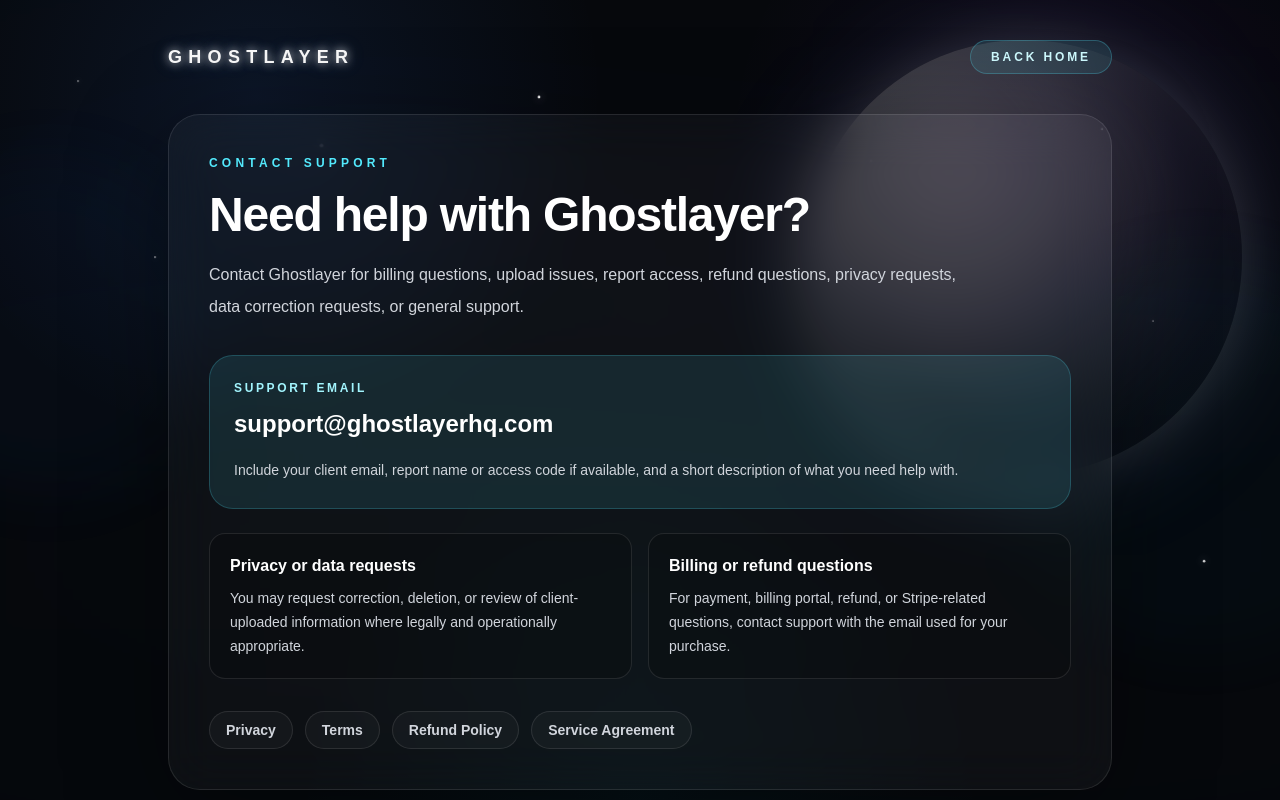
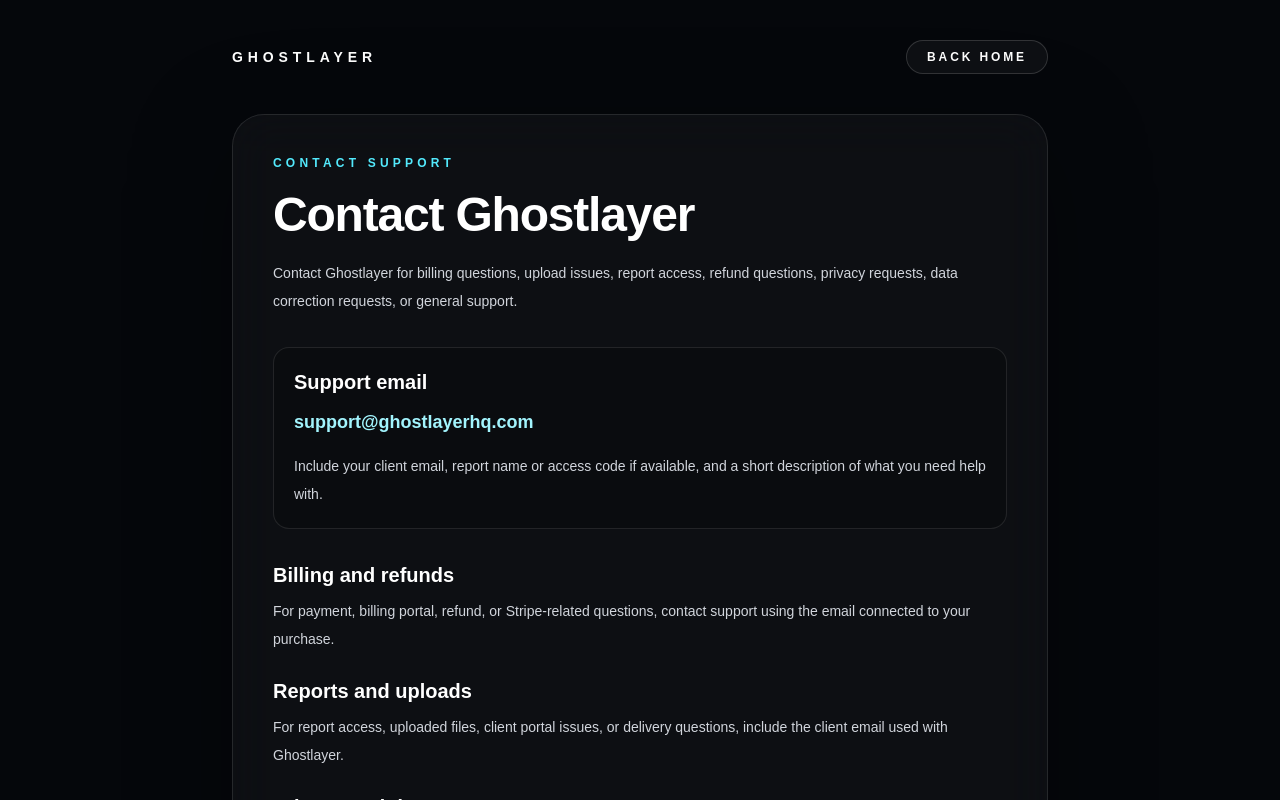
Before and after one commit to DexTheAIBusinessman/ghostlayer, a Next.js app: page /contact in a window 1280 px wide. Shown: the top 800 px of the page. Built offline with nearby package versions, Linux system fonts and the light colour scheme.

Commit message:
match contact page to legal page theme

```diff
--- a/app/contact/page.tsx
+++ b/app/contact/page.tsx
@@ -1,44 +1,35 @@
-import Link from "next/link";
-
 export const metadata = {
   title: "Contact Support | Ghostlayer",
-  description:
-    "Contact Ghostlayer for billing, report, upload, refund, privacy, or support questions.",
+  description: "Contact Ghostlayer for billing, report, upload, refund, privacy, or support questions.",
 };
-
-const supportEmail =
-  process.env.GHOSTLAYER_REPLY_TO_EMAIL ||
-  process.env.GHOSTLAYER_FROM_EMAIL ||
-  "support@ghostlayerhq.com";
 
 function NightSkyBackground() {
   const stars = [
-    { left: "6%", top: "10%", size: 2, delay: "0s", duration: "4.8s" },
-    { left: "12%", top: "32%", size: 2, delay: "1.1s", duration: "5.4s" },
-    { left: "25%", top: "18%", size: 3, delay: "1.6s", duration: "5.8s" },
-    { left: "42%", top: "12%", size: 2, delay: "2.5s", duration: "5.6s" },
-    { left: "51%", top: "38%", size: 3, delay: "1.3s", duration: "5.2s" },
-    { left: "68%", top: "20%", size: 2, delay: "2.9s", duration: "5.3s" },
-    { left: "77%", top: "50%", size: 3, delay: "1.8s", duration: "4.7s" },
-    { left: "86%", top: "16%", size: 2, delay: "0.4s", duration: "5.7s" },
-    { left: "94%", top: "70%", size: 2, delay: "2.2s", duration: "5.1s" },
-    { left: "30%", top: "88%", size: 2, delay: "2.4s", duration: "5.2s" },
-    { left: "59%", top: "74%", size: 2, delay: "0.9s", duration: "5.5s" },
-    { left: "90%", top: "40%", size: 2, delay: "0.6s", duration: "4.9s" },
+    { left: "6%", top: "10%", size: 2, delay: "0s", duration: "4.8s", opacity: 0.75 },
+    { left: "12%", top: "32%", size: 2, delay: "1.1s", duration: "5.4s", opacity: 0.7 },
+    { left: "25%", top: "18%", size: 3, delay: "1.6s", duration: "5.8s", opacity: 0.78 },
+    { left: "42%", top: "12%", size: 2, delay: "2.5s", duration: "5.6s", opacity: 0.72 },
+    { left: "51%", top: "38%", size: 3, delay: "1.3s", duration: "5.2s", opacity: 0.82 },
+    { left: "68%", top: "20%", size: 2, delay: "2.9s", duration: "5.3s", opacity: 0.76 },
+    { left: "77%", top: "50%", size: 3, delay: "1.8s", duration: "4.7s", opacity: 0.85 },
+    { left: "86%", top: "16%", size: 2, delay: "0.4s", duration: "5.7s", opacity: 0.72 },
+    { left: "94%", top: "70%", size: 2, delay: "2.2s", duration: "5.1s", opacity: 0.7 },
+    { left: "30%", top: "88%", size: 2, delay: "2.4s", duration: "5.2s", opacity: 0.58 },
+    { left: "59%", top: "74%", size: 2, delay: "0.9s", duration: "5.5s", opacity: 0.6 },
+    { left: "90%", top: "40%", size: 2, delay: "0.6s", duration: "4.9s", opacity: 0.68 },
   ];
 
   return (
-    <div className="contactNightSky" aria-hidden="true">
-      <div className="contactMoon" />
-      <div className="contactFog contactFogA" />
-      <div className="contactFog contactFogB" />
-      <div className="contactOrb contactOrbA" />
-      <div className="contactOrb contactOrbB" />
-
+    <div className="legalNightSky" aria-hidden="true">
+      <div className="legalSkyGradient" />
+      <div className="legalFog legalFogA" />
+      <div className="legalFog legalFogB" />
+      <div className="legalOrb legalOrbA" />
+      <div className="legalOrb legalOrbB" />
       {stars.map((star, index) => (
         <span
           key={index}
-          className="contactStar"
+          className="legalStar"
           style={{
             left: star.left,
             top: star.top,
@@ -46,6 +37,7 @@ function NightSkyBackground() {
             height: `${star.size}px`,
             animationDelay: star.delay,
             animationDuration: star.duration,
+            opacity: star.opacity,
           }}
         />
       ))}
@@ -53,275 +45,110 @@ function NightSkyBackground() {
   );
 }
 
+const lastUpdated = "May 11, 2026";
+
 export default function ContactPage() {
+  const supportEmail =
+    process.env.GHOSTLAYER_REPLY_TO_EMAIL ||
+    process.env.GHOSTLAYER_FROM_EMAIL ||
+    "support@ghostlayerhq.com";
+
   return (
     <main className="relative min-h-screen overflow-hidden bg-[#05070b] text-white">
       <NightSkyBackground />
 
-      <section className="relative z-10 mx-auto max-w-5xl px-6 py-10 sm:px-8 lg:px-10">
+      <section className="relative z-10 mx-auto max-w-4xl px-6 py-10 sm:px-8 lg:px-10">
         <div className="mb-10 flex flex-col gap-6 sm:flex-row sm:items-center sm:justify-between">
-          <Link
+          <a
             href="/"
-            className="contactLogoGlow inline-block text-lg font-bold tracking-[0.35em] text-white transition hover:text-white"
+            className="inline-block text-sm font-bold tracking-[0.35em] text-white"
           >
             GHOSTLAYER
-          </Link>
+          </a>
 
-          <Link
+          <a
             href="/"
-            className="rounded-full border border-cyan-300/25 bg-cyan-300/10 px-5 py-2 text-xs font-bold uppercase tracking-[0.24em] text-cyan-100 transition hover:bg-cyan-300/15"
+            className="rounded-full border border-white/15 bg-white/[0.04] px-5 py-2 text-xs font-bold uppercase tracking-[0.24em] text-white transition hover:bg-white/[0.08]"
           >
             Back Home
-          </Link>
+          </a>
         </div>
 
-        <div className="rounded-[2rem] border border-white/10 bg-white/[0.035] p-6 shadow-[0_24px_100px_rgba(0,0,0,0.35)] backdrop-blur-xl sm:p-10">
+        <article className="rounded-[2rem] border border-white/10 bg-white/[0.035] p-6 shadow-[0_24px_100px_rgba(0,0,0,0.35)] backdrop-blur-xl sm:p-10">
           <p className="text-xs font-semibold uppercase tracking-[0.35em] text-cyan-300">
             Contact Support
           </p>
 
-          <h1 className="mt-5 max-w-3xl text-4xl font-black tracking-tight sm:text-5xl">
-            Need help with Ghostlayer?
+          <h1 className="mt-5 text-4xl font-black tracking-tight sm:text-5xl">
+            Contact Ghostlayer
           </h1>
 
-          <p className="mt-5 max-w-3xl text-base leading-8 text-gray-300">
+          <p className="mt-5 text-sm leading-7 text-gray-300">
             Contact Ghostlayer for billing questions, upload issues, report access,
             refund questions, privacy requests, data correction requests, or general
             support.
           </p>
 
-          <div className="mt-8 rounded-[1.5rem] border border-cyan-300/20 bg-cyan-300/10 p-6">
-            <p className="text-xs font-bold uppercase tracking-[0.22em] text-cyan-200">
-              Support Email
-            </p>
-
+          <div className="mt-8 rounded-2xl border border-white/10 bg-black/20 p-5">
+            <h2 className="text-xl font-bold text-white">Support email</h2>
             <a
               href={`mailto:${supportEmail}`}
-              className="mt-3 inline-block break-all text-2xl font-black text-white transition hover:text-cyan-200"
+              className="mt-3 inline-block break-all text-lg font-bold text-cyan-200 transition hover:text-white"
             >
               {supportEmail}
             </a>
-
             <p className="mt-4 text-sm leading-7 text-gray-300">
               Include your client email, report name or access code if available,
               and a short description of what you need help with.
             </p>
           </div>
 
-          <div className="mt-6 grid gap-4 sm:grid-cols-2">
-            <div className="rounded-2xl border border-white/10 bg-black/20 p-5">
-              <h2 className="font-bold text-white">Privacy or data requests</h2>
-              <p className="mt-2 text-sm leading-6 text-gray-300">
-                You may request correction, deletion, or review of client-uploaded
-                information where legally and operationally appropriate.
+          <div className="mt-8 space-y-6 text-sm leading-7 text-gray-300">
+            <section>
+              <h2 className="text-xl font-bold text-white">Billing and refunds</h2>
+              <p className="mt-2">
+                For payment, billing portal, refund, or Stripe-related questions,
+                contact support using the email connected to your purchase.
               </p>
-            </div>
+            </section>
 
-            <div className="rounded-2xl border border-white/10 bg-black/20 p-5">
-              <h2 className="font-bold text-white">Billing or refund questions</h2>
-              <p className="mt-2 text-sm leading-6 text-gray-300">
-                For payment, billing portal, refund, or Stripe-related questions,
-                contact support with the email used for your purchase.
+            <section>
+              <h2 className="text-xl font-bold text-white">Reports and uploads</h2>
+              <p className="mt-2">
+                For report access, uploaded files, client portal issues, or delivery
+                questions, include the client email used with Ghostlayer.
               </p>
-            </div>
+            </section>
+
+            <section>
+              <h2 className="text-xl font-bold text-white">Privacy and data requests</h2>
+              <p className="mt-2">
+                You may request review, correction, or deletion of client information
+                where legally and operationally appropriate. Some records may need to
+                be retained for payment, tax, security, dispute, or legal reasons.
+              </p>
+            </section>
+
+            <section>
+              <h2 className="text-xl font-bold text-white">Related pages</h2>
+              <div className="mt-4 flex flex-wrap gap-3">
+                <a href="/privacy" className="rounded-full border border-white/10 px-4 py-2 text-gray-300 transition hover:text-white">
+                  Privacy Policy
+                </a>
+                <a href="/terms" className="rounded-full border border-white/10 px-4 py-2 text-gray-300 transition hover:text-white">
+                  Terms
+                </a>
+                <a href="/refund-policy" className="rounded-full border border-white/10 px-4 py-2 text-gray-300 transition hover:text-white">
+                  Refund Policy
+                </a>
+                <a href="/service-agreement" className="rounded-full border border-white/10 px-4 py-2 text-gray-300 transition hover:text-white">
+                  Service Agreement
+                </a>
+              </div>
+            </section>
           </div>
-
-          <div className="mt-8 flex flex-wrap gap-3 text-sm font-semibold">
-            <Link
-              href="/privacy"
-              className="rounded-full border border-white/10 bg-white/[0.03] px-4 py-2 text-gray-300 transition hover:text-white"
-            >
-              Privacy
-            </Link>
-            <Link
-              href="/terms"
-              className="rounded-full border border-white/10 bg-white/[0.03] px-4 py-2 text-gray-300 transition hover:text-white"
-            >
-              Terms
-            </Link>
-            <Link
-              href="/refund-policy"
-              className="rounded-full border border-white/10 bg-white/[0.03] px-4 py-2 text-gray-300 transition hover:text-white"
-            >
-              Refund Policy
-            </Link>
-            <Link
-              href="/service-agreement"
-              className="rounded-full border border-white/10 bg-white/[0.03] px-4 py-2 text-gray-300 transition hover:text-white"
-            >
-              Service Agreement
-            </Link>
-          </div>
-        </div>
+        </article>
       </section>
-
-      <style>{`
-        .contactNightSky {
-          pointer-events: none;
-          position: fixed;
-          inset: 0;
-          z-index: 0;
-          overflow: hidden;
-          background:
-            radial-gradient(circle at 20% 12%, rgba(59, 130, 246, 0.11), transparent 28%),
-            radial-gradient(circle at 82% 18%, rgba(147, 51, 234, 0.08), transparent 26%),
-            radial-gradient(circle at 50% 100%, rgba(6, 182, 212, 0.045), transparent 34%),
-            #05070b;
-        }
-
-        .contactMoon {
-          position: absolute;
-          right: 3%;
-          top: 5%;
-          width: min(34vw, 30rem);
-          height: min(34vw, 30rem);
-          border-radius: 9999px;
-          background:
-            radial-gradient(circle at 32% 28%, rgba(255, 255, 255, 0.98) 0%, rgba(248, 250, 252, 0.92) 12%, rgba(226, 232, 240, 0.76) 30%, rgba(148, 163, 184, 0.42) 54%, rgba(30, 41, 59, 0.18) 78%, rgba(15, 23, 42, 0.04) 100%);
-          box-shadow:
-            0 0 44px rgba(255, 255, 255, 0.42),
-            0 0 95px rgba(191, 219, 254, 0.36),
-            0 0 165px rgba(96, 165, 250, 0.26),
-            inset -42px -34px 70px rgba(15, 23, 42, 0.42),
-            inset 18px 14px 44px rgba(255, 255, 255, 0.32);
-          opacity: 0.24;
-          animation: contactMoonGlow 4.8s ease-in-out infinite;
-        }
-
-        .contactStar {
-          position: absolute;
-          display: block;
-          border-radius: 9999px;
-          background: #ffffff;
-          box-shadow:
-            0 0 8px rgba(255, 255, 255, 0.95),
-            0 0 18px rgba(147, 197, 253, 0.62),
-            0 0 30px rgba(59, 130, 246, 0.35);
-          animation-name: contactTwinkle;
-          animation-timing-function: ease-in-out;
-          animation-iteration-count: infinite;
-        }
-
-        .contactFog {
-          position: absolute;
-          left: -10%;
-          right: -10%;
-          height: 170px;
-          border-radius: 9999px;
-          filter: blur(92px);
-          opacity: 0.075;
-          mix-blend-mode: screen;
-        }
-
-        .contactFogA {
-          top: 18%;
-          background: linear-gradient(90deg, rgba(59, 130, 246, 0), rgba(59, 130, 246, 0.36), rgba(147, 51, 234, 0.18), rgba(59, 130, 246, 0));
-          animation: contactFogDriftOne 42s ease-in-out infinite;
-        }
-
-        .contactFogB {
-          top: 58%;
-          background: linear-gradient(90deg, rgba(16, 185, 129, 0), rgba(6, 182, 212, 0.32), rgba(96, 165, 250, 0.2), rgba(16, 185, 129, 0));
-          animation: contactFogDriftTwo 46s ease-in-out infinite;
-        }
-
-        .contactOrb {
-          position: absolute;
-          border-radius: 9999px;
-          filter: blur(38px);
-          opacity: 0.22;
-        }
-
-        .contactOrbA {
-          left: -10%;
-          top: 18%;
-          height: 22rem;
-          width: 22rem;
-          background: rgba(59, 130, 246, 0.16);
-          animation: contactFloatSlow 28s ease-in-out infinite;
-        }
-
-        .contactOrbB {
-          right: -10%;
-          top: 30%;
-          height: 26rem;
-          width: 26rem;
-          background: rgba(6, 182, 212, 0.12);
-          animation: contactFloatSlow 34s ease-in-out infinite reverse;
-        }
-
-        .contactLogoGlow {
-          text-shadow:
-            0 0 8px rgba(255, 255, 255, 0.70),
-            0 0 18px rgba(96, 165, 250, 0.24),
-            0 0 34px rgba(6, 182, 212, 0.18);
-          animation: contactLogoPulse 3.4s ease-in-out infinite;
-        }
-
-        @keyframes contactTwinkle {
-          0%, 100% {
-            transform: translateZ(0) scale(0.85);
-            opacity: 0.42;
-          }
-          50% {
-            transform: translateZ(0) scale(1.35);
-            opacity: 1;
-          }
-        }
-
-        @keyframes contactMoonGlow {
-          0%, 100% {
-            opacity: 0.22;
-          }
-          50% {
-            opacity: 0.34;
-          }
-        }
-
-        @keyframes contactLogoPulse {
-          0%, 100% {
-            opacity: 0.78;
-            text-shadow:
-              0 0 8px rgba(255, 255, 255, 0.62),
-              0 0 18px rgba(96, 165, 250, 0.22),
-              0 0 34px rgba(6, 182, 212, 0.14);
-          }
-          50% {
-            opacity: 1;
-            text-shadow:
-              0 0 10px rgba(255, 255, 255, 0.92),
-              0 0 26px rgba(147, 197, 253, 0.42),
-              0 0 48px rgba(6, 182, 212, 0.28);
-          }
-        }
-
-        @keyframes contactFogDriftOne {
-          0%, 100% {
-            transform: translateX(-2%) translateY(0px) scaleX(1);
-          }
-          50% {
-            transform: translateX(4%) translateY(-4px) scaleX(1.04);
-          }
-        }
-
-        @keyframes contactFogDriftTwo {
-          0%, 100% {
-            transform: translateX(3%) translateY(0px) scaleX(1.06);
-          }
-          50% {
-            transform: translateX(-4%) translateY(5px) scaleX(1);
-          }
-        }
-
-        @keyframes contactFloatSlow {
-          0%, 100% {
-            transform: translate3d(0, 0, 0);
-          }
-          50% {
-            transform: translate3d(0, 18px, 0);
-          }
-        }
-      `}</style>
     </main>
   );
 }
```
